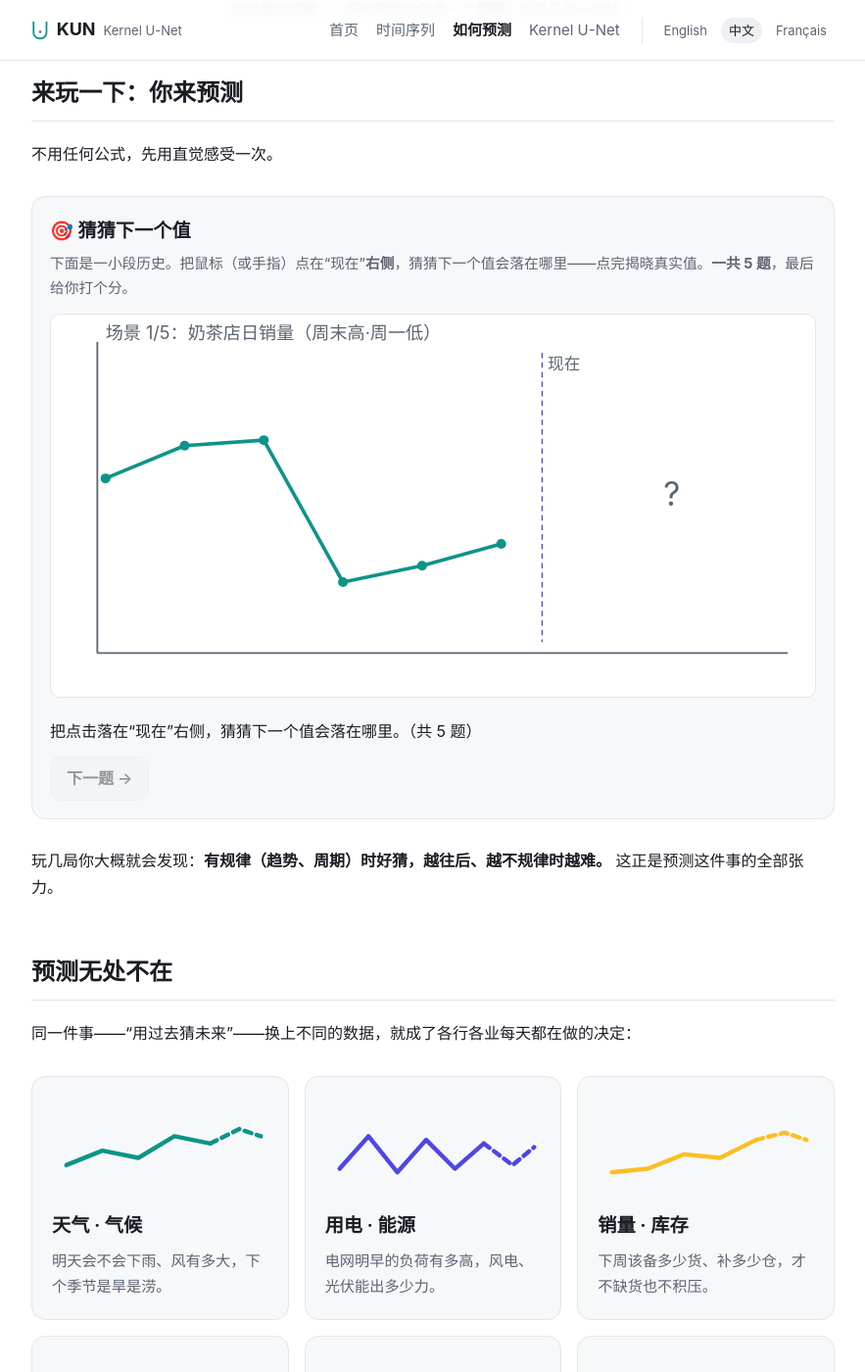
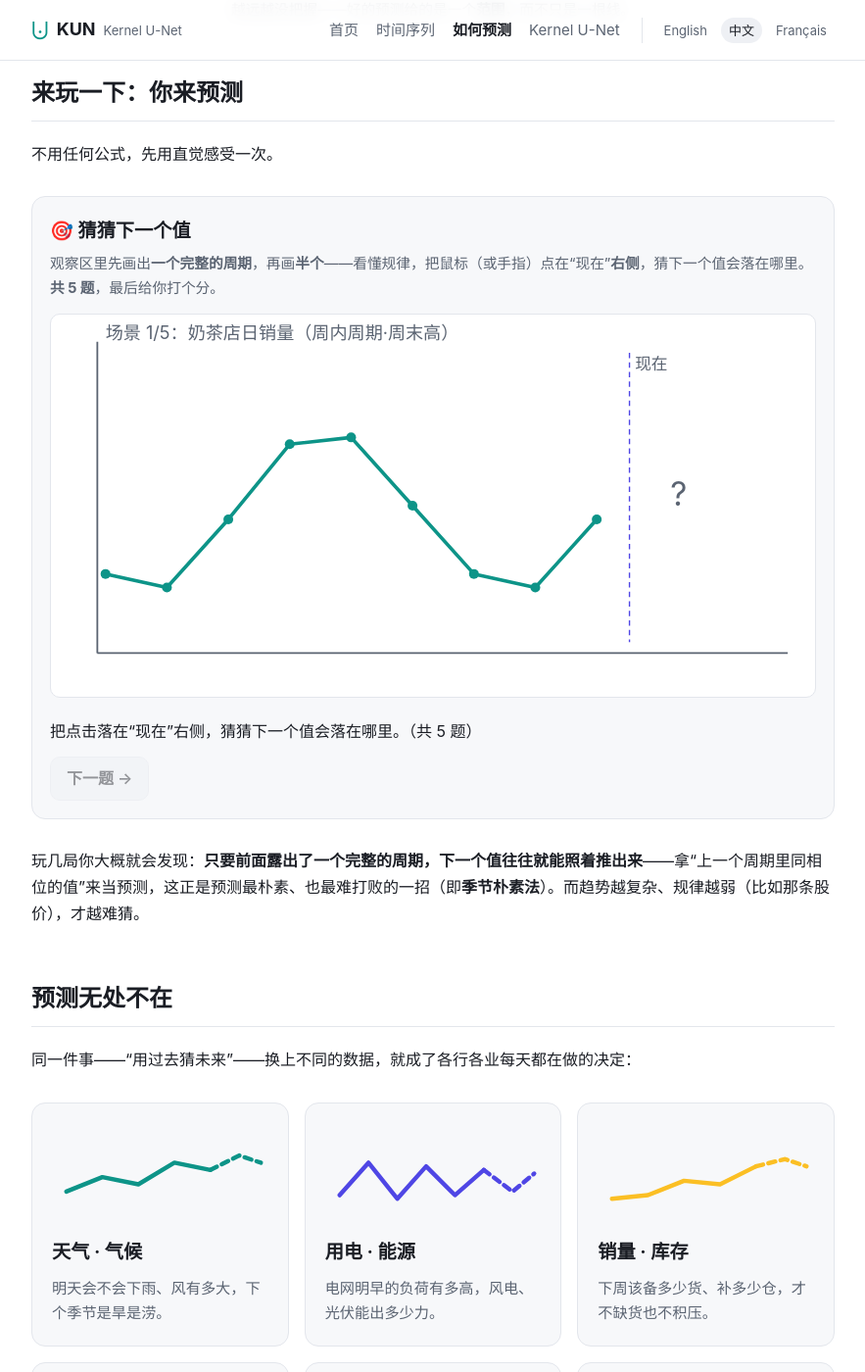
Before and after one commit to JiangYou2025/kun, a Jekyll site: the page built from zh/forecasting.md, in a window 1280 px wide and 1400 px high, scrolled down 815 px. Shown: the whole window at 98% size, without its empty margins (198-1081 px from the left). Built offline with Jekyll 4.4.1, drawn with Linux system fonts in a browser that asks for light colours.

Commit message:
ZH/forecasting: show a full period + half in the game's observation window
Each scenario now plots 9 history points = one complete cycle (6) + half the
next (3); the value to predict equals the same-phase point from the first
cycle (seasonal-naive). Widen the point layout to 9 points; reframe the hint
and takeaway around "read the period, copy the next value".

Co-Authored-By: Claude Opus 4.8 (1M context) <noreply@anthropic.com>

```diff
--- a/zh/forecasting.md
+++ b/zh/forecasting.md
@@ -54,7 +54,7 @@ next: kun
 
 <div class="game" markdown="0">
   <h3 style="margin-top:0">🎯 猜猜下一个值</h3>
-  <p class="hint">下面是一小段历史。把鼠标（或手指）点在“现在”<strong>右侧</strong>，猜猜下一个值会落在哪里——点完揭晓真实值。<strong>一共 5 题</strong>，最后给你打个分。</p>
+  <p class="hint">观察区里先画出<strong>一个完整的周期</strong>，再画<strong>半个</strong>——看懂规律，把鼠标（或手指）点在“现在”<strong>右侧</strong>，猜下一个值会落在哪里。<strong>共 5 题</strong>，最后给你打个分。</p>
   <svg id="fc-svg" viewBox="0 0 560 280" role="img" aria-label="猜下一个值的小游戏">
     <line x1="34" y1="248" x2="540" y2="248" stroke="var(--muted)" stroke-width="1.3"/>
     <line x1="34" y1="248" x2="34" y2="20" stroke="var(--muted)" stroke-width="1.3"/>
@@ -73,13 +73,14 @@ next: kun
     var verdict=document.getElementById('fc-verdict');
     var btn=document.getElementById('fc-next');
     var scoreEl=document.getElementById('fc-score');
-    var xs=[40,98,156,214,272,330], nowX=360, futX=455, top=28, bot=240;
+    var xs=[40,85,130,175,220,265,310,355,400], nowX=424, futX=460, top=28, bot=240;
+    // 每条 h 都是「一个完整周期(6点) + 半个周期(3点)」= 9 点；t 即下一个相位的值
     var rounds=[
-      {h:[120,96,92,196,184,168],  t:150, n:'奶茶店日销量（周末高·周一低）'},
-      {h:[200,150,80,150,118,90],  t:78,  n:'每小时客流量（午高·晚高·早低）'},
-      {h:[96,100,182,190,104,98],  t:96,  n:'网站访问量（工作日高·周末低）'},
-      {h:[150,140,150,138,150,142], t:148, n:'机房温度（稳定）'},
-      {h:[188,160,176,124,148,80],  t:112, n:'股价（指数上涨 + 回撤）'}
+      {h:[190,200,150,95,90,140, 190,200,150],   t:95,  n:'奶茶店日销量（周内周期·周末高）'},
+      {h:[200,130,85,150,110,80, 200,130,85],     t:150, n:'每小时客流量（日内双峰·午晚高）'},
+      {h:[95,92,98,110,185,195, 95,92,98],         t:110, n:'网站访问量（周内周期·工作日高）'},
+      {h:[140,132,145,158,150,138, 140,132,145],   t:158, n:'机房温度（空调周期·小幅）'},
+      {h:[200,175,188,150,165,120, 138,90,110],    t:70,  n:'股价（指数上涨 + 回撤）'}
     ];
     var MAX=5;
     var idx=0, answered=false, played=0, totErr=0;
@@ -140,7 +141,7 @@ next: kun
   </script>
 </div>
 
-玩几局你大概就会发现：**有规律（趋势、周期）时好猜，越往后、越不规律时越难。** 这正是预测这件事的全部张力。
+玩几局你大概就会发现：**只要前面露出了一个完整的周期，下一个值往往就能照着推出来**——拿“上一个周期里同相位的值”来当预测，这正是预测最朴素、也最难打败的一招（即**季节朴素法**）。而趋势越复杂、规律越弱（比如那条股价），才越难猜。
 
 ## 预测无处不在
 
```
